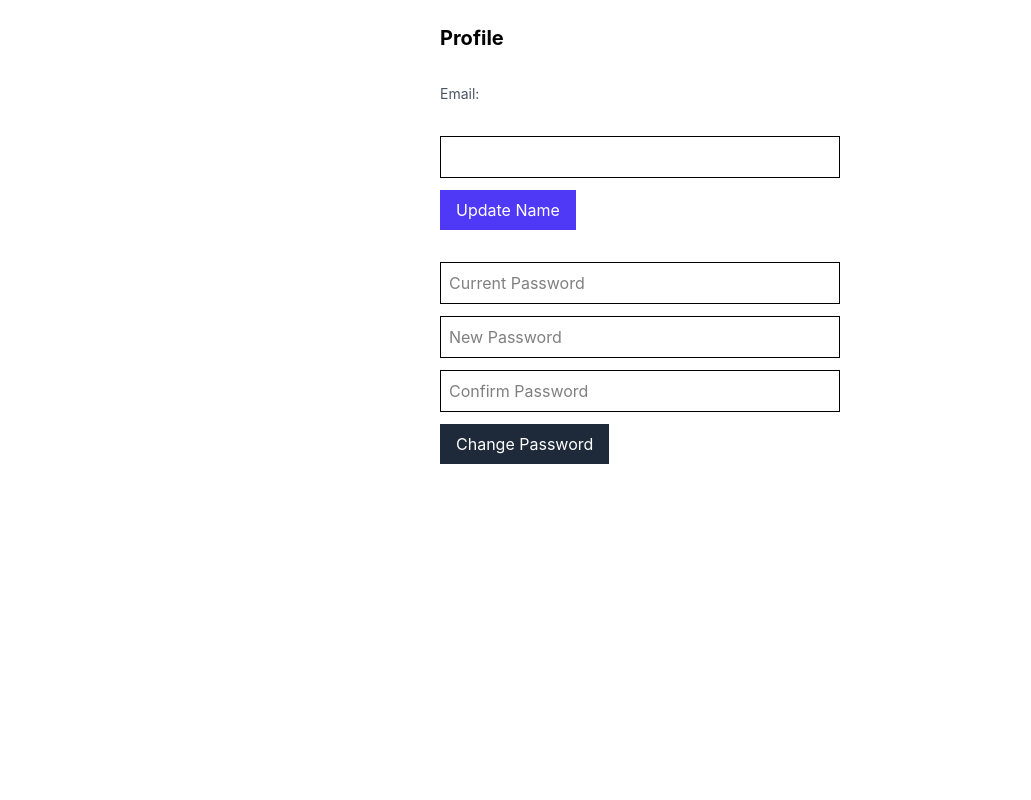
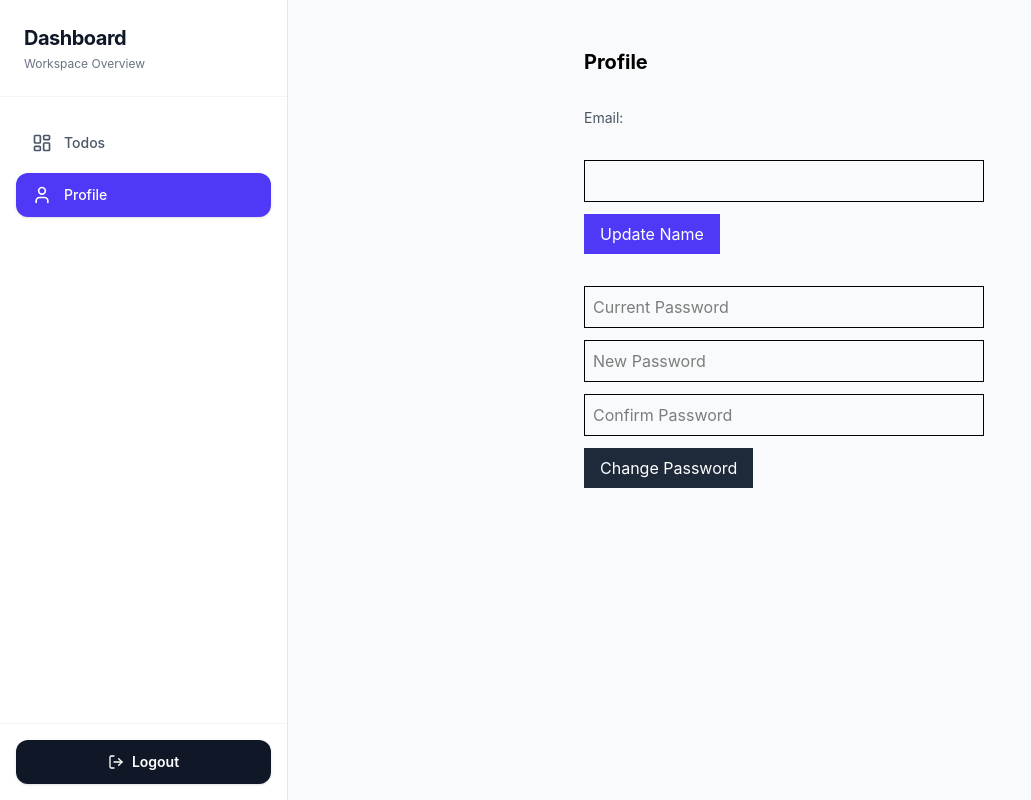
Before and after one commit to Rishi2929/Todo-Management-, a React (Vite) app: page /profile in a window 1280 px wide. Shown: the whole page, without its empty margins (0-1031 px from the left). Built offline with nearby package versions, Linux system fonts and the light colour scheme; no server answers; sample sign-in values are in the browser's storage.

Commit message:
feat: add layout and role-aware sidebar

```diff
--- a/src/app/AppRouter.tsx
+++ b/src/app/AppRouter.tsx
@@ -5,10 +5,7 @@ import { RoleGate } from "../routes/RoleGate";
 import { DashboardPage } from "../features/todos/pages/DashboardPage";
 import { ProfilePage } from "../features/profile/pages/ProfilePage";
 import { AdminPage } from "../features/admin/pages/AdminPage";
-
-// const DashboardPage = () => <div>Dashboard</div>;
-// const ProfilePage = () => <div>Profile</div>;
-// const AdminPage = () => <div>Admin</div>;
+import { AppLayout } from "../layouts/AppLayout";
 
 export const AppRouter = () => {
   return (
@@ -21,7 +18,9 @@ export const AppRouter = () => {
         path="/dashboard"
         element={
           <ProtectedRoute>
-            <DashboardPage />
+            <AppLayout>
+              <DashboardPage />
+            </AppLayout>
           </ProtectedRoute>
         }
       />
@@ -30,7 +29,9 @@ export const AppRouter = () => {
         path="/profile"
         element={
           <ProtectedRoute>
-            <ProfilePage />
+            <AppLayout>
+              <ProfilePage />
+            </AppLayout>
           </ProtectedRoute>
         }
       />
@@ -41,7 +42,9 @@ export const AppRouter = () => {
         element={
           <ProtectedRoute>
             <RoleGate role="ADMIN">
-              <AdminPage />
+              <AppLayout>
+                <AdminPage />
+              </AppLayout>
             </RoleGate>
           </ProtectedRoute>
         }
--- /dev/null
+++ b/src/layouts/AppLayout.tsx
@@ -0,0 +1,34 @@
+import { useState, type ReactNode } from "react";
+import { Sidebar } from "./Sidebar";
+import { Menu } from "lucide-react";
+
+export const AppLayout = ({ children }: { children: ReactNode }) => {
+  const [open, setOpen] = useState(false);
+
+  return (
+    <div className="min-h-screen flex bg-gray-50">
+      {/* Desktop Sidebar */}
+      <Sidebar />
+
+      {/* Mobile Sidebar */}
+      {open && (
+        <div className="fixed inset-0 bg-black/40 md:hidden">
+          <div className="w-64 bg-white h-full">
+            <Sidebar />
+          </div>
+        </div>
+      )}
+
+      <div className="flex-1 flex flex-col">
+        {/* Mobile Topbar */}
+        <div className="md:hidden p-4 border-b bg-white flex items-center">
+          <button onClick={() => setOpen(true)}>
+            <Menu />
+          </button>
+        </div>
+
+        <main className="flex-1 p-6">{children}</main>
+      </div>
+    </div>
+  );
+};
--- /dev/null
+++ b/src/layouts/Sidebar.tsx
@@ -0,0 +1,108 @@
+import { NavLink } from "react-router-dom";
+import { useSelector } from "react-redux";
+import type { RootState } from "../app/store";
+import { useAuth } from "../features/auth/hooks";
+import { LayoutDashboard, User, Shield, LogOut } from "lucide-react";
+
+export const Sidebar = () => {
+  const role = useSelector((state: RootState) => state.auth.user?.role);
+  const { logout } = useAuth();
+
+  const linkBase = "flex flex-col items-center justify-center gap-1 px-3 py-2 rounded-xl text-xs font-medium transition-all duration-200";
+
+  const active = "text-indigo-600";
+  const inactive = "text-gray-500 hover:text-gray-900";
+
+  return (
+    <>
+      {/* Desktop Sidebar */}
+      <aside className="hidden md:flex md:w-72 flex-col bg-white border-r border-gray-200 min-h-screen">
+        <div className="px-6 py-6 border-b border-gray-100">
+          <h1 className="text-xl font-bold tracking-tight text-gray-900">Dashboard</h1>
+          <p className="text-xs text-gray-500 mt-1">Workspace Overview</p>
+        </div>
+
+        <nav className="flex-1 px-4 py-6 space-y-2">
+          <NavLink
+            to="/dashboard"
+            className={({ isActive }) =>
+              `group flex items-center gap-3 px-4 py-3 rounded-xl text-sm font-medium transition-all duration-200 ${
+                isActive ? "bg-indigo-600 text-white shadow-sm" : "text-gray-600 hover:bg-gray-100 hover:text-gray-900"
+              }`
+            }
+          >
+            <LayoutDashboard className="h-5 w-5" />
+            <span>Todos</span>
+          </NavLink>
+
+          <NavLink
+            to="/profile"
+            className={({ isActive }) =>
+              `group flex items-center gap-3 px-4 py-3 rounded-xl text-sm font-medium transition-all duration-200 ${
+                isActive ? "bg-indigo-600 text-white shadow-sm" : "text-gray-600 hover:bg-gray-100 hover:text-gray-900"
+              }`
+            }
+          >
+            <User className="h-5 w-5" />
+            <span>Profile</span>
+          </NavLink>
+
+          {role === "ADMIN" && (
+            <NavLink
+              to="/admin"
+              className={({ isActive }) =>
+                `group flex items-center gap-3 px-4 py-3 rounded-xl text-sm font-medium transition-all duration-200 ${
+                  isActive ? "bg-indigo-600 text-white shadow-sm" : "text-gray-600 hover:bg-gray-100 hover:text-gray-900"
+                }`
+              }
+            >
+              <Shield className="h-5 w-5" />
+              <span>Admin</span>
+            </NavLink>
+          )}
+        </nav>
+
+        <div className="px-4 py-4 border-t border-gray-100">
+          <button
+            onClick={logout}
+            className="w-full inline-flex items-center justify-center gap-2 rounded-xl bg-gray-900 px-4 py-3 text-sm font-semibold text-white shadow-sm transition
+            hover:bg-black focus:outline-none focus:ring-2 focus:ring-gray-900 focus:ring-offset-2"
+          >
+            <LogOut className="h-4 w-4" />
+            Logout
+          </button>
+        </div>
+      </aside>
+
+      {/* Mobile Bottom Navigation */}
+      <nav className="fixed bottom-0 inset-x-0 z-50 md:hidden bg-white border-t border-gray-200 shadow-sm">
+        <div className="grid grid-cols-3">
+          <NavLink to="/dashboard" className={({ isActive }) => `${linkBase} ${isActive ? active : inactive}`}>
+            <LayoutDashboard className="h-5 w-5" />
+            <span>Todos</span>
+          </NavLink>
+
+          <NavLink to="/profile" className={({ isActive }) => `${linkBase} ${isActive ? active : inactive}`}>
+            <User className="h-5 w-5" />
+            <span>Profile</span>
+          </NavLink>
+
+          {role === "ADMIN" ? (
+            <NavLink to="/admin" className={({ isActive }) => `${linkBase} ${isActive ? active : inactive}`}>
+              <Shield className="h-5 w-5" />
+              <span>Admin</span>
+            </NavLink>
+          ) : (
+            <button
+              onClick={logout}
+              className="flex flex-col items-center justify-center gap-1 px-3 py-2 text-xs font-medium text-gray-500 hover:text-gray-900 transition"
+            >
+              <LogOut className="h-5 w-5" />
+              <span>Logout</span>
+            </button>
+          )}
+        </div>
+      </nav>
+    </>
+  );
+};
```
